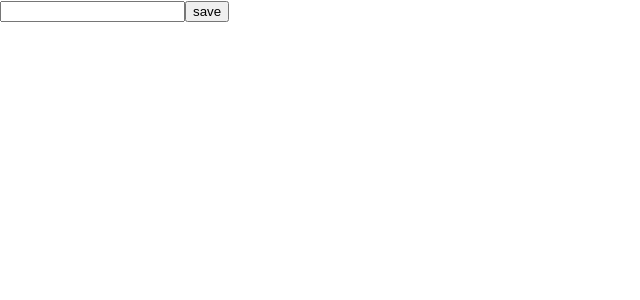
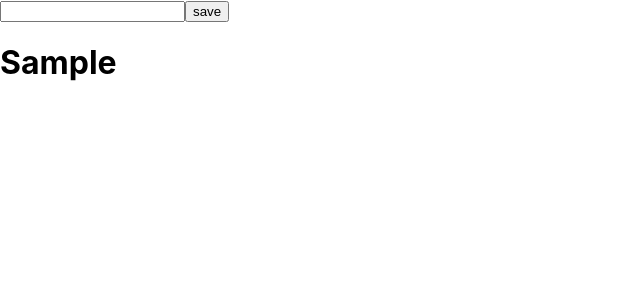
Before and after one commit to kedeinroga/reactypescript, a React (Create React App) app: page / in a window 1280 px wide. Both pictures are taken after typing "Sample" into the empty fields and a click on the button "save". Shown: the top 300 px of the page, without its empty margins (0-640 px from the left). Built offline with nearby package versions, Linux system fonts and the light colour scheme.

Commit message:
show value input before form in view

```diff
--- a/src/App.tsx
+++ b/src/App.tsx
@@ -26,6 +26,11 @@ function App(): JSX.Element {
         <input type="text" onChange={e => setNewTask(e.target.value)} value={newTask} />
         <button>save</button>
       </form>
+      {
+        tasks.map((t: ITask, i: number) => {
+          return <h1 key={i}>{t.name}</h1>
+        })
+      }
     </Fragment>
   );
 }
```
